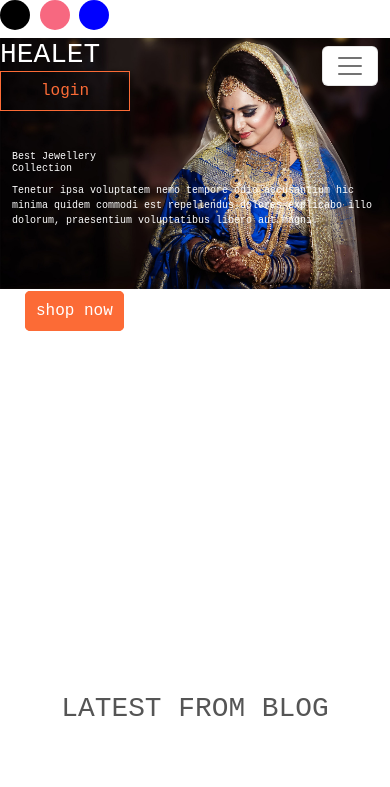
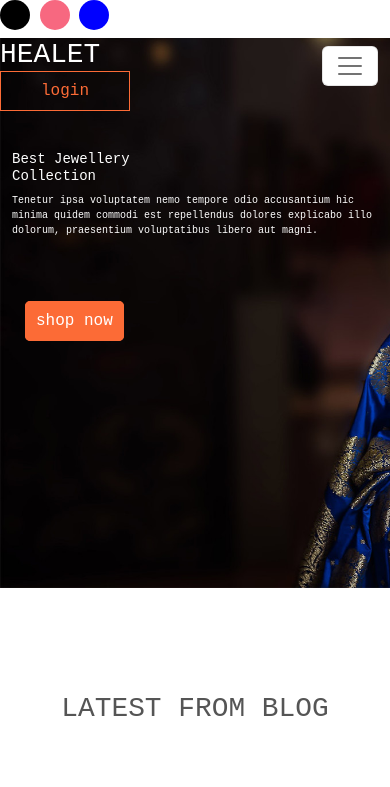
Before and after one commit to kareeena-nagar/jewellery, a plain HTML site: page blog.html in a window 390 px wide. Shown: the top 787 px of the page. Drawn offline with Linux system fonts and the light colour scheme.

Commit message:
Update blog.html

```diff
--- a/blog.html
+++ b/blog.html
@@ -396,13 +396,14 @@
           font-size: 10px;
          }
          .text h1{
-          font-size: 10px;
+          font-size: 14px;
          }
          .jell{
     text-align: center;
   }
   .head{
-      background-size: contain;
+      background-size: cover;
+      width:100%;
 
      }
       .bbox{
```
